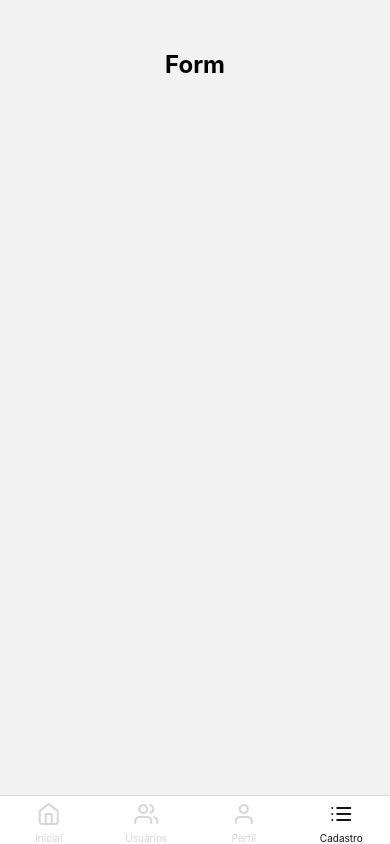
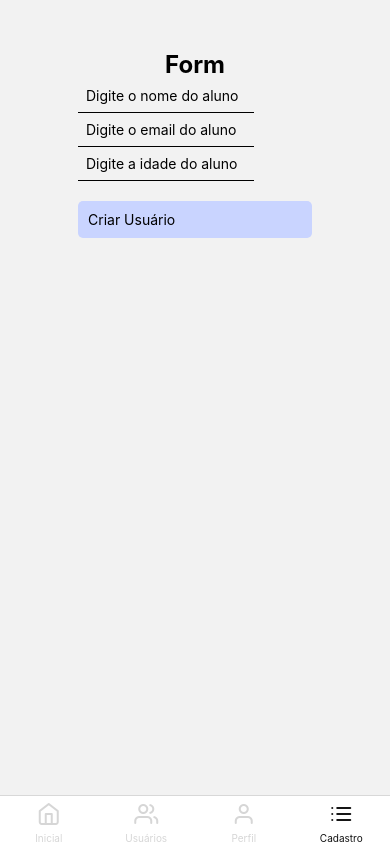
Before and after one commit to FelipeSantos92Dev/rn-models, a React Native app: screen /Form in a window 390 px wide. Built offline with nearby package versions, Linux system fonts and the light colour scheme.

Commit message:
refactor: finish to separate screens responsabilities

```diff
--- a/src/data/Profile.js
+++ b/src/data/Profile.js
@@ -1,4 +1,5 @@
 export const user = {
+  id: 1513,
   name: "Felipe Santos",
   email: "felipesantos@dev.com",
   phone: "1999999999",
--- a/src/models/user/UserRepository.js
+++ b/src/models/user/UserRepository.js
@@ -1,3 +1,6 @@
+import { user } from "../../data/Profile";
+import User from "./User";
+
 class UsersRepository {
   constructor() {
     this.users = [];
@@ -32,5 +35,8 @@ class UsersRepository {
 }
 
 const usersRepository = new UsersRepository();
+const newUser = new User(user.id, user.name, user.email, user.age);
+
+usersRepository.add(newUser);
 
 export default usersRepository;
--- a/src/routes/tab.routes.jsx
+++ b/src/routes/tab.routes.jsx
@@ -6,6 +6,10 @@ import Profile from "../screens/Profile";
 import Form from "../screens/Form";
 import Users from "../screens/Users";
 import { user } from "../data/Profile";
+
+import usersRepository from "../models/user/UserRepository";
+
+const users = usersRepository.getAll();
 
 const Tab = createBottomTabNavigator();
 
@@ -35,6 +39,7 @@ const TabRoutes = () => {
       <Tab.Screen
         name="Users"
         component={Users}
+        initialParams={{ users }}
         options={{
           tabBarIcon: ({ focused }) => (
             <Feather
--- a/src/screens/Form/index.jsx
+++ b/src/screens/Form/index.jsx
@@ -1,15 +1,38 @@
-import { Text, View } from "react-native";
+import { Text, TextInput, TouchableOpacity, View } from "react-native";
+import { useNavigation } from "@react-navigation/native";
 import { useState } from "react";
 
 import styles from "./styles";
 import Title from "../../components/Title";
 import TouchButton from "../../components/TouchButton";
-import { user } from "../../data/Profile";
 
 import usersRepository from "../../models/user/UserRepository";
+import User from "../../models/user/User";
+
+let userId = 1;
 
 export default function Form() {
   const [allUsers, setAllUsers] = useState(usersRepository.getAll());
+  const [name, setName] = useState("");
+  const [email, setEmail] = useState("");
+  const [age, setAge] = useState("");
+
+  const navigation = useNavigation();
+
+  const createUser = () => {
+    const newUser = new User(userId++, name, email, parseInt(age) || 0);
+    usersRepository.add(newUser);
+    setAllUsers(usersRepository.getAll());
+    clearInputs();
+    navigation.navigate("Users");
+  };
+
+  const clearInputs = () => {
+    setName("");
+    setEmail("");
+    setAge("");
+  };
+
   return (
     <View style={styles.container}>
       <Title title="Form" />
@@ -18,18 +41,31 @@ export default function Form() {
 
       <TouchButton route="Profile" title="Go to Profile" data={user} /> */}
 
-      {allUsers ? (
-        allUsers.map((user) => (
-          <TouchButton
-            key={user.id}
-            route="Profile"
-            title={user.name}
-            data={user}
-          />
-        ))
-      ) : (
-        <Text>Nenhum usuário cadastrado</Text>
-      )}
+      <View>
+        <TextInput
+          placeholder="Digite o nome do aluno"
+          style={styles.userInput}
+          onChangeText={setName}
+          value={name}
+        />
+        <TextInput
+          placeholder="Digite o email do aluno"
+          style={styles.userInput}
+          onChangeText={setEmail}
+          value={email}
+        />
+        <TextInput
+          placeholder="Digite a idade do aluno"
+          style={styles.userInput}
+          onChangeText={(text) => setAge(text)}
+          value={age}
+          keyboardType="numeric"
+        />
+
+        <TouchableOpacity style={styles.button} onPress={createUser}>
+          <Text>Criar Usuário</Text>
+        </TouchableOpacity>
+      </View>
     </View>
   );
 }
--- a/src/screens/Form/styles.js
+++ b/src/screens/Form/styles.js
@@ -12,6 +12,12 @@ const styles = StyleSheet.create({
     backgroundColor: "#C9D4FF",
     borderRadius: 5,
   },
+  userInput: {
+    padding: 8,
+    borderBottomColor: "black",
+    borderBottomWidth: 1,
+    width: "75%",
+  },
 });
 
 export default styles;
--- a/src/screens/Users/index.jsx
+++ b/src/screens/Users/index.jsx
@@ -1,74 +1,21 @@
-import { Text, TextInput, TouchableOpacity, View } from "react-native";
+import { Text, TouchableOpacity, View } from "react-native";
 import { useNavigation } from "@react-navigation/native";
 import { useState } from "react";
 
 import styles from "./styles";
 import Title from "../../components/Title";
-import TouchButton from "../../components/TouchButton";
-import { user } from "../../data/Profile";
 
-import User from "../../models/user/User";
-import usersRepository from "../../models/user/UserRepository";
-
-let userId = 1; // Inicia o ID do usuário
-
-export default function Users() {
+export default function Users({ route }) {
+  const { users } = route.params;
   const navigation = useNavigation();
 
-  const [name, setName] = useState("");
-  const [email, setEmail] = useState("");
-  const [age, setAge] = useState("");
-
-  const [allUsers, setAllUsers] = useState([]);
-
-  const createUser = () => {
-    const newUser = new User(userId++, name, email, parseInt(age) || 0); // Incrementa o ID após o uso
-
-    usersRepository.add(newUser);
-    setAllUsers(usersRepository.getAll());
-
-    clearInputs();
-
-    return newUser;
-  };
-
-  const clearInputs = () => {
-    setName("");
-    setEmail("");
-    setAge("");
-  };
+  const [allUsers, setAllUsers] = useState(users);
 
   return (
     <View style={styles.container}>
       <Title title="Users" />
 
       <Text>Tela de listagem de todos usuários</Text>
-
-      {/* <View>
-        <TextInput
-          placeholder="Digite o nome do aluno"
-          style={styles.userInput}
-          onChangeText={setName}
-          value={name}
-        />
-        <TextInput
-          placeholder="Digite o email do aluno"
-          style={styles.userInput}
-          onChangeText={setEmail}
-          value={email}
-        />
-        <TextInput
-          placeholder="Digite a idade do aluno"
-          style={styles.userInput}
-          onChangeText={(text) => setAge(text)}
-          value={age}
-          keyboardType="numeric"
-        />
-
-        <TouchableOpacity style={styles.button} onPress={createUser}>
-          <Text>Criar Usuário</Text>
-        </TouchableOpacity>
-      </View> */}
 
       <View>
         {allUsers.length > 0 ? (
@@ -81,7 +28,7 @@ export default function Users() {
               >
                 <Text>{user.name}</Text>
               </TouchableOpacity>
-              <View>
+              {/* <View>
                 <TouchableOpacity
                   onPress={() =>
                     navigation.navigate("Profile", { data: user, edit: true })
@@ -89,7 +36,7 @@ export default function Users() {
                 >
                   <Text>Editar: {user.name}</Text>
                 </TouchableOpacity>
-              </View>
+              </View> */}
             </View>
           ))
         ) : (
--- a/src/screens/Users/styles.js
+++ b/src/screens/Users/styles.js
@@ -6,18 +6,6 @@ const styles = StyleSheet.create({
     marginTop: 50,
     alignItems: "center",
   },
-  button: {
-    marginTop: 20,
-    padding: 10,
-    backgroundColor: "#C9D4FF",
-    borderRadius: 5,
-  },
-  userInput: {
-    padding: 8,
-    borderBottomColor: "black",
-    borderBottomWidth: 1,
-    width: "75%",
-  },
 });
 
 export default styles;
```
